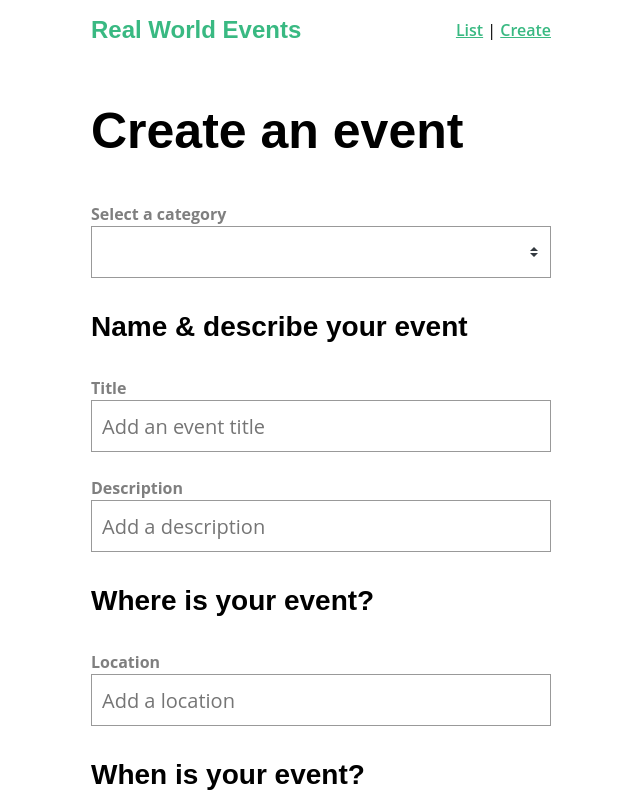
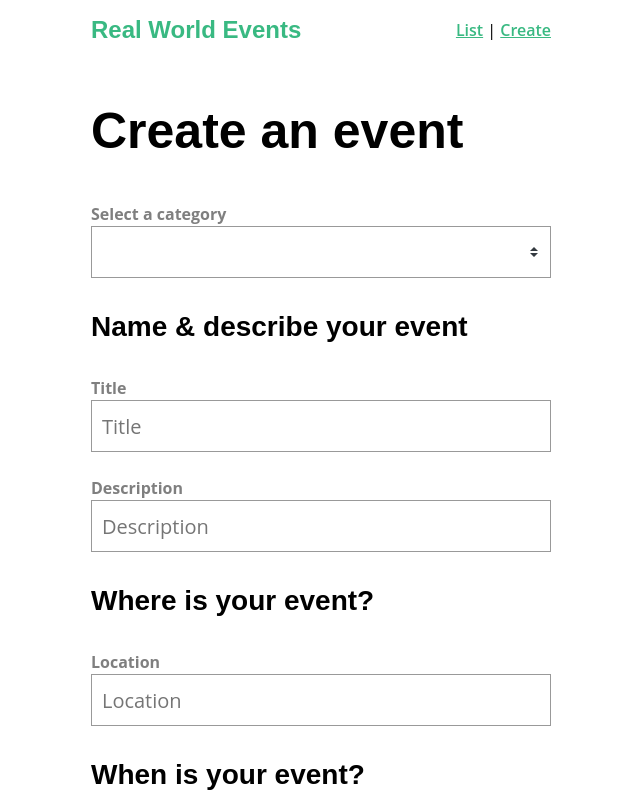
Before and after one commit to Douglas-Marques/real-world-vue, a Vue app: page /event/create in a window 1280 px wide. Shown: the top 800 px of the page, without its empty margins (319-959 px from the left). Built offline with nearby package versions, Linux system fonts and the light colour scheme.

Commit message:
Reusable Form Components BaseInput

```diff
--- /dev/null
+++ b/src/components/BaseInput.vue
@@ -0,0 +1,27 @@
+<template>
+  <div>
+    <label v-if="label">{{ label }}</label>
+    <input :value="value" @input="updateValue" v-bind="$attrs">
+  </div>
+</template>
+
+<script>
+export default {
+  inheritAttrs: false,
+  props: {
+    label: {
+      type: String,
+      default: ''
+    },
+    value: [String, Number]
+  },
+  methods: {
+    updateValue(event) {
+      this.$emit('input', event.target.value)
+    }
+  }
+}
+</script>
+
+<style scoped>
+</style>
--- a/src/views/EventCreate.vue
+++ b/src/views/EventCreate.vue
@@ -7,19 +7,22 @@
         <option v-for="cat in categories" :key="cat">{{ cat }}</option>
       </select>
       <h3>Name & describe your event</h3>
-      <div class="field">
-        <label>Title</label>
-        <input v-model="event.title" type="text" placeholder="Add an event title">
-      </div>
-      <div class="field">
-        <label>Description</label>
-        <input v-model="event.description" type="text" placeholder="Add a description">
-      </div>
+      <BaseInput label="Title" v-model="event.title" type="text" placeholder="Title" class="field"/>
+      <BaseInput
+        label="Description"
+        v-model="event.description"
+        type="text"
+        placeholder="Description"
+        class="field"
+      />
       <h3>Where is your event?</h3>
-      <div class="field">
-        <label>Location</label>
-        <input v-model="event.location" type="text" placeholder="Add a location">
-      </div>
+      <BaseInput
+        label="Location"
+        v-model="event.location"
+        type="text"
+        placeholder="Location"
+        class="field"
+      />
       <h3>When is your event?</h3>
       <div class="field">
         <label>Date</label>
```
